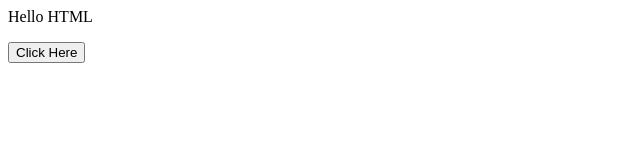
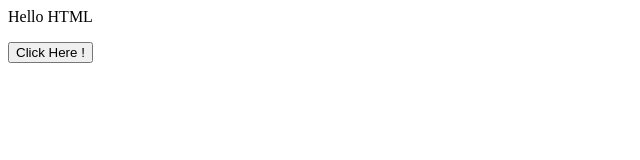
Before and after one commit to Ashutosh119/htmlApp, a plain HTML site: page index.html in a window 1280 px wide. Shown: the full height of the page, 0-640 px from the left. Drawn offline with Linux system fonts and the light colour scheme.

Commit message:
add one sysmbol

```diff
--- a/index.html
+++ b/index.html
@@ -1,2 +1,2 @@
 <p>Hello HTML </p>
-<button>Click Here</button>
+<button>Click Here !</button>
```
